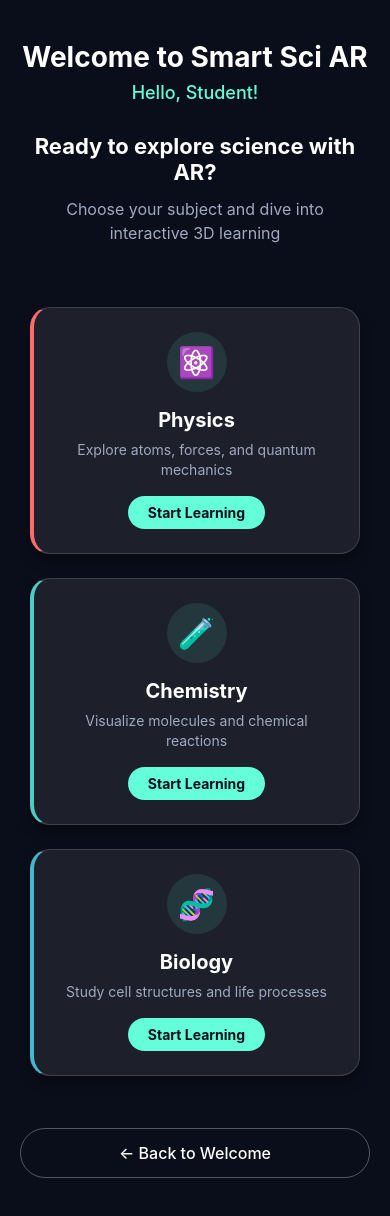
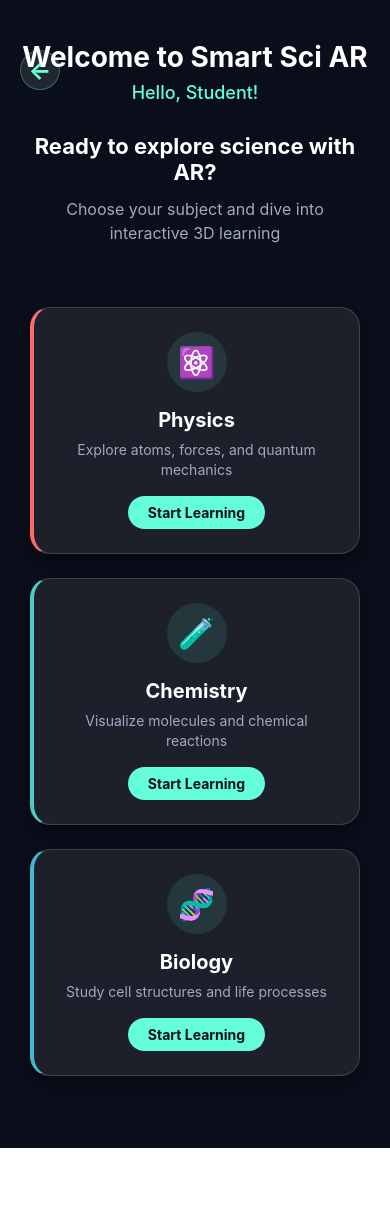
Before and after one commit to surajbelwal/SmartSciAr, a React Native app: screen /Home in a window 390 px wide. Shown: the top 1216 px of the page. After the commit the page ends 1148 px from the top, so only its background shows below. Built offline with nearby package versions, Linux system fonts and the light colour scheme.

Commit message:
Modified home page

```diff
--- a/screens/HomeScreen.js
+++ b/screens/HomeScreen.js
@@ -29,6 +29,15 @@ export default function HomeScreen({ navigation }) {
   return (
     <SafeAreaView style={styles.container}>
       <StatusBar style="light" />
+
+      {/* Back Arrow */}
+      <TouchableOpacity
+        style={styles.backArrow}
+        onPress={handleBackToWelcome}
+        activeOpacity={0.7}
+      >
+        <Text style={styles.backArrowText}>←</Text>
+      </TouchableOpacity>
 
       <ScrollView
         style={styles.scrollView}
@@ -101,15 +110,6 @@ export default function HomeScreen({ navigation }) {
             </TouchableOpacity>
           </View>
         </View>
-
-        <View style={styles.buttonSection}>
-          <TouchableOpacity
-            style={styles.backButton}
-            onPress={handleBackToWelcome}
-          >
-            <Text style={styles.backButtonText}>← Back to Welcome</Text>
-          </TouchableOpacity>
-        </View>
       </ScrollView>
     </SafeAreaView>
   );
@@ -119,6 +119,26 @@ const styles = StyleSheet.create({
   container: {
     flex: 1,
     backgroundColor: "#0a0e1a",
+  },
+  backArrow: {
+    position: "absolute",
+    top: 50,
+    bottom: 50,
+    left: 20,
+    width: 40,
+    height: 40,
+    borderRadius: 20,
+    backgroundColor: "rgba(255, 255, 255, 0.1)",
+    justifyContent: "center",
+    alignItems: "center",
+    zIndex: 10,
+    borderWidth: 1,
+    borderColor: "rgba(100, 255, 218, 0.3)",
+  },
+  backArrowText: {
+    color: "#64ffda",
+    fontSize: 24,
+    fontWeight: "bold",
   },
   scrollView: {
     flex: 1,
@@ -230,23 +250,4 @@ const styles = StyleSheet.create({
     fontSize: 14,
     fontWeight: "bold",
   },
-  buttonSection: {
-    paddingBottom: 40,
-    paddingTop: 20,
-  },
-  backButton: {
-    width: "100%",
-    height: 50,
-    backgroundColor: "transparent",
-    borderRadius: 25,
-    justifyContent: "center",
-    alignItems: "center",
-    borderWidth: 1.5,
-    borderColor: "rgba(255, 255, 255, 0.3)",
-  },
-  backButtonText: {
-    color: "#ffffff",
-    fontSize: 16,
-    fontWeight: "500",
-  },
 });
```
